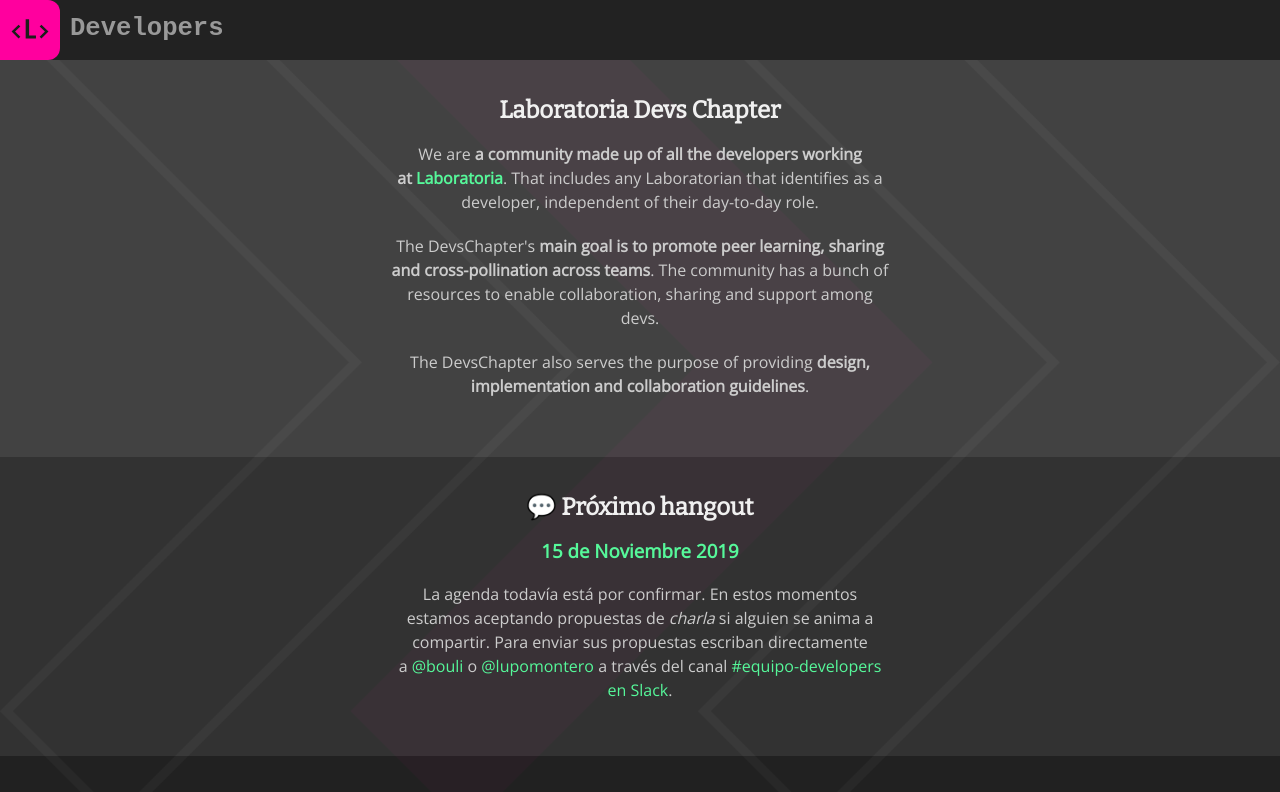
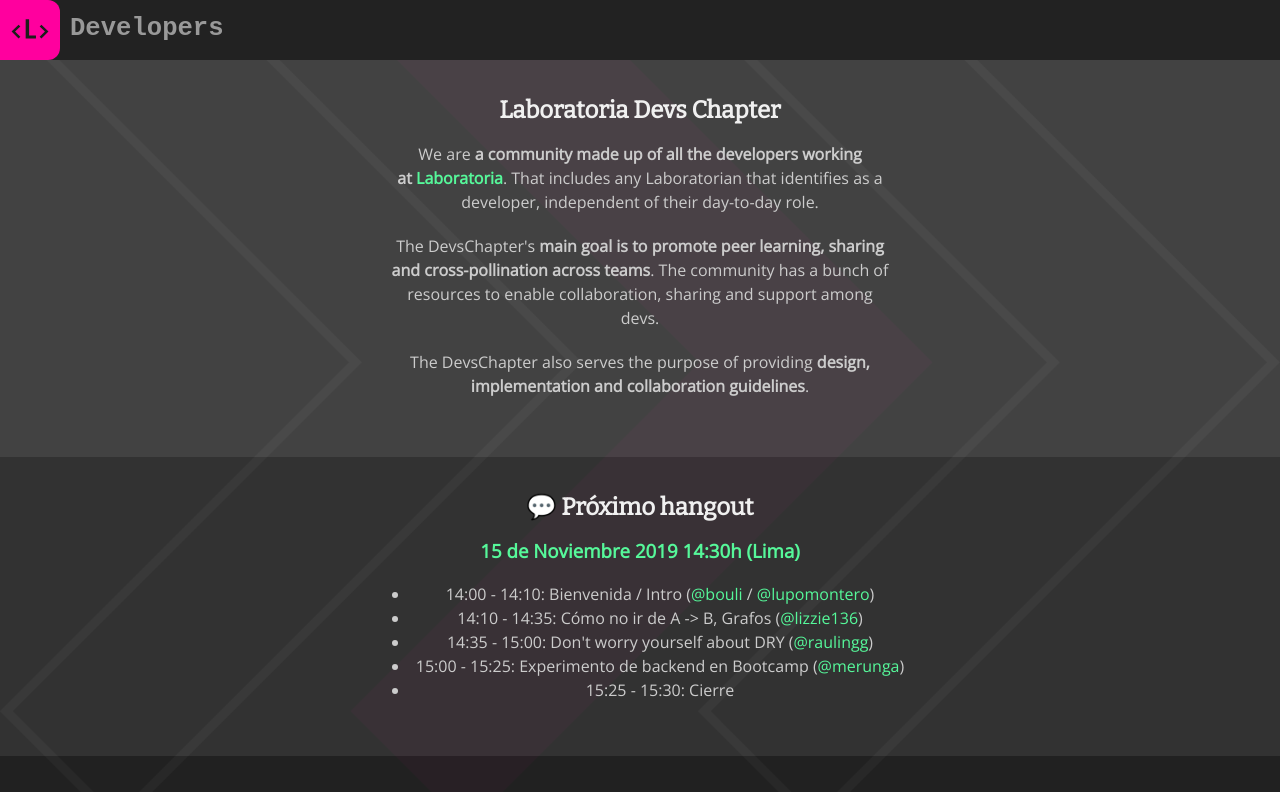
Before and after one commit to Laboratoria/developers.laboratoria.la, a React (Create React App) app: page / in a window 1280 px wide. Shown: the top 792 px of the page. Built offline with nearby package versions, Linux system fonts and the light colour scheme.

Commit message:
Adds agenda for this week's hangout

```diff
--- a/src/components/Calendar/index.css
+++ b/src/components/Calendar/index.css
@@ -4,6 +4,6 @@
 }
 
 .Calendar > div {
-  max-width: 500px;
+  max-width: 540px;
   margin: auto;
 }
--- a/src/components/Calendar/index.js
+++ b/src/components/Calendar/index.js
@@ -9,9 +9,17 @@
     <div>
       <h3>
         <a href="https://calendar.google.com/calendar/r/week/2019/11/15?eid=NXQ0MjhjOGllaTdzanA2YjdnOHR2dHQ3YmMgbGFib3JhdG9yaWEubGFfdmhyMmowZ2VycTJvaWRmZm0xNGZvM3R1aW9AZw&ctz=America/Lima&sf=true">
-          15 de Noviembre 2019
+          15 de Noviembre 2019 14:30h (Lima)
         </a>
       </h3>
+      <ul>
+        <li>14:00 - 14:10: Bienvenida / Intro (<a href="https://github.com/bouli">@bouli</a> / <a href="https://github.com/lupomontero">@lupomontero</a>)</li>
+        <li>14:10 - 14:35: Cómo no ir de A -&gt; B, Grafos (<a href="https://github.com/lizzie136">@lizzie136</a>)</li>
+        <li>14:35 - 15:00: Don't worry yourself about DRY (<a href="https://github.com/raulingg">@raulingg</a>)</li>
+        <li>15:00 - 15:25: Experimento de backend en Bootcamp (<a href="https://github.com/merunga">@merunga</a>)</li>
+        <li>15:25 - 15:30: Cierre</li>
+      </ul>
+      {/*
         <p>
           La agenda todavía está por confirmar. En estos momentos estamos
           aceptando propuestas de <em>charla</em> si alguien se anima a compartir.
@@ -23,6 +31,7 @@
             #equipo-developers en Slack
           </a>.
         </p>
+      */}
     </div>
   </section>
 );
```
Lines whose indentation alone changed are shown as unchanged.
